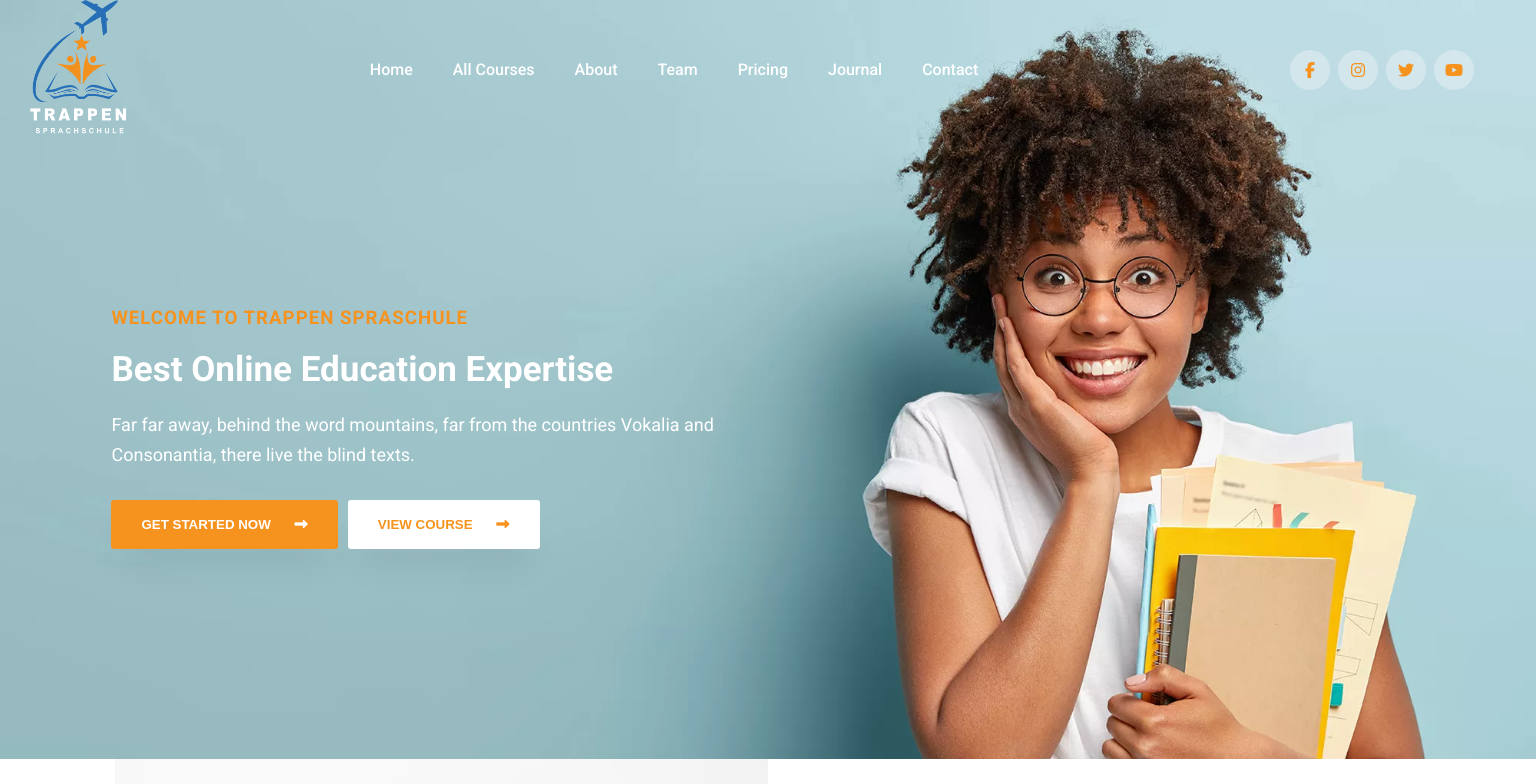
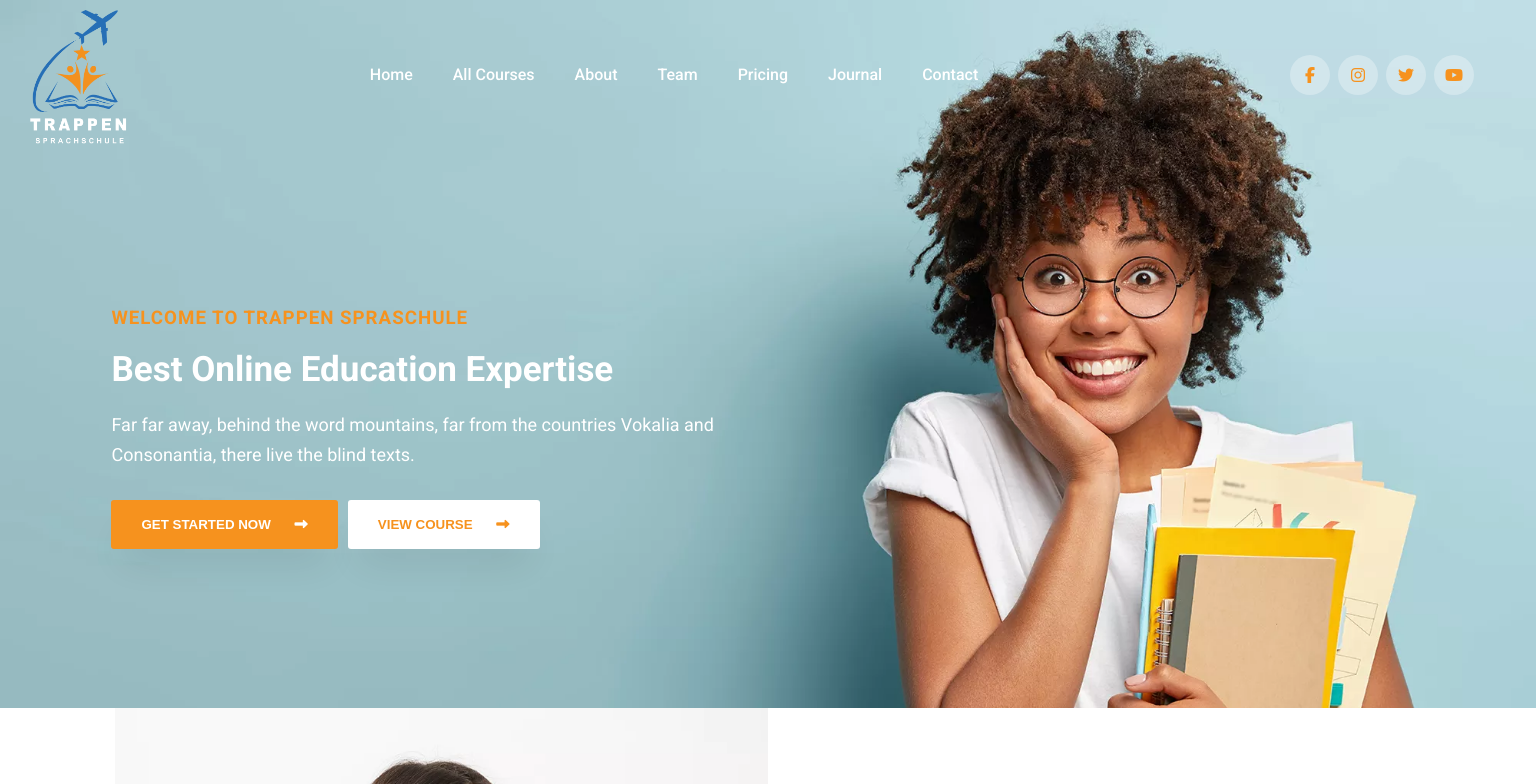
Before and after one commit to bochra-ben-slimene/Schule, a React (Create React App) app: page / in a window 1536 px wide. Shown: the top 784 px of the page. Built offline with nearby package versions, Linux system fonts and the light colour scheme.

Commit message:
commit 14

```diff
--- a/src/App.css
+++ b/src/App.css
@@ -116,7 +116,10 @@ p {
 }
 @media (min-width: 992px){
   .margin {
-    margin-top: 40.3%;
+    margin-top: 36.3%;
+  }
+  img.logo-mobile {
+    margin-top: 10px;
   }
 }
 .grid {
@@ -404,4 +407,7 @@ footer .container {
     display: flex;
     flex-direction: column;
 }
+img.logo-mobile {
+  margin-top: 10px;
 }
+}
```
